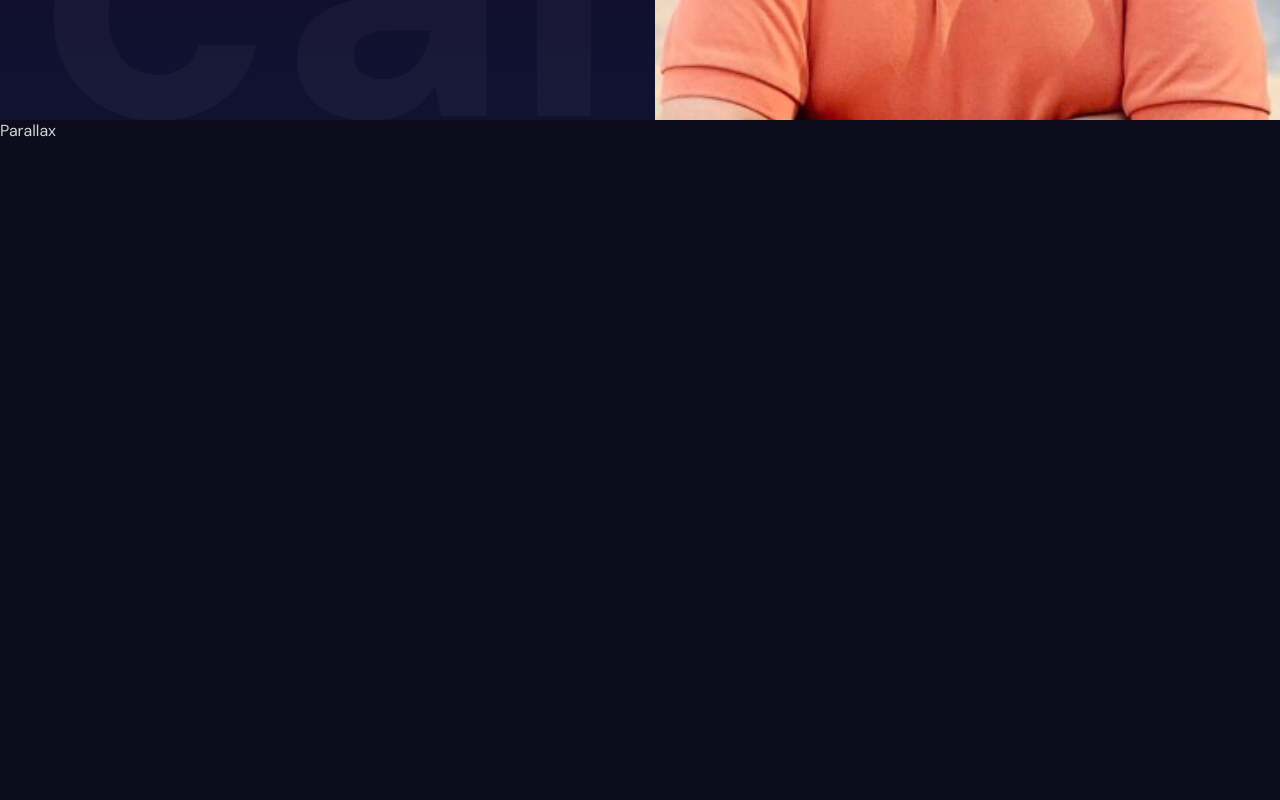
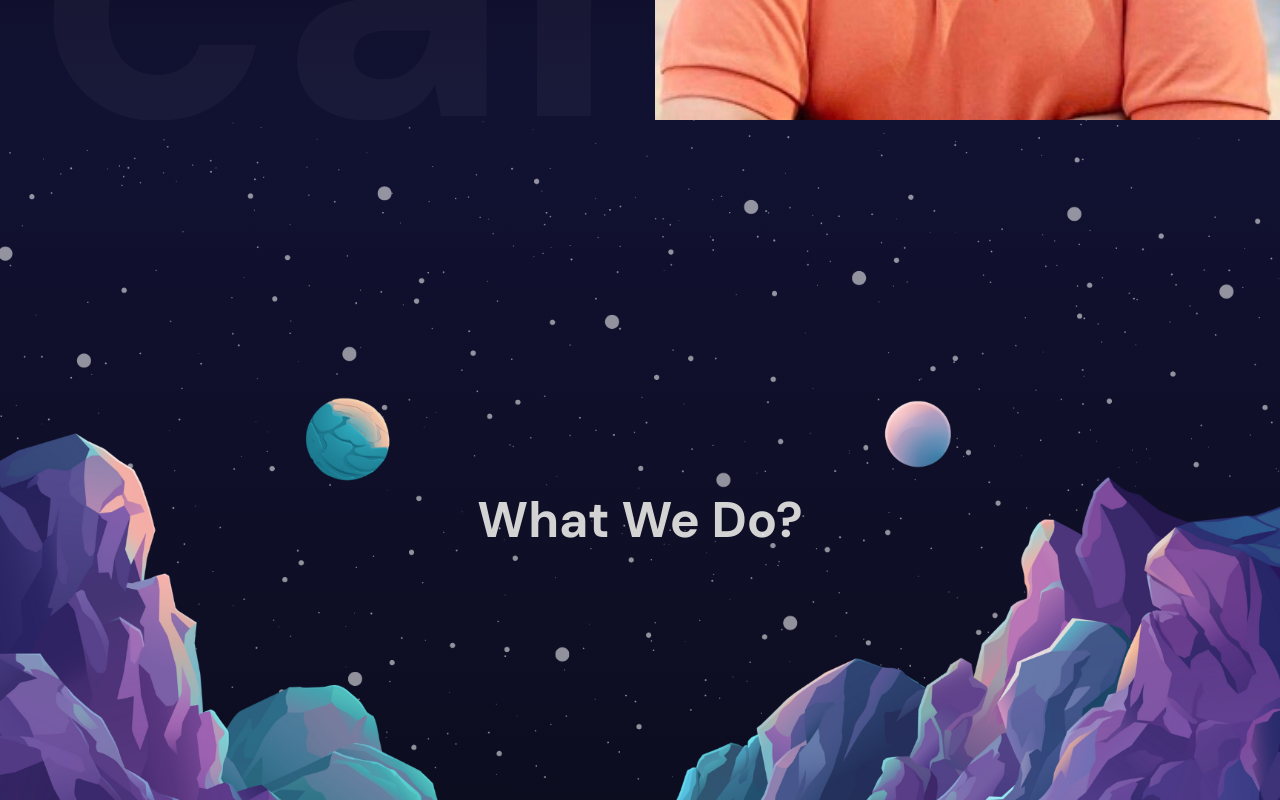
Before and after one commit to kyiithelord/Design-1, a React (Vite) app: page / in a window 1280 px wide. Shown: the part 680-1480 px from the top of the page. Built offline with nearby package versions, Linux system fonts and the light colour scheme.

Commit message:
Service Added

```diff
--- a/src/App.jsx
+++ b/src/App.jsx
@@ -1,6 +1,7 @@
 import "./app.scss";
 import Hero from "./components/hero/Hero";
 import Navbar from "./components/navbar/Navbar";
+import Parallax from "./components/parallax/Parallax";
 import Test from "./Test";
 const App = () => {
   return (
@@ -9,9 +10,9 @@
         <Navbar />
         <Hero/>
       </section>
-      <section id='Services'>Parallax</section>
+      <section id='Services'><Parallax type='services'/></section>
       <section>Services</section>
-      <section id="Portfolio">Portfolio1</section>
+      <section id="Portfolio"><Parallax type='portfolio'/></section>
       <section>Portfolio2</section>
       <section>Portfolio3</section>
       <section id="Contact">Contact</section>
--- /dev/null
+++ b/src/components/parallax/Parallax.jsx
@@ -0,0 +1,24 @@
+import { useRef } from 'react';
+import './parallax.scss';
+import {motion, useScroll,useTransform} from 'framer-motion';
+
+const Parallax = ({type}) => {
+  const ref = useRef();
+   const {scrollYProgress} = useScroll({
+     target:ref,
+     offset:['start start','end start']
+   });
+  const yText = useTransform(scrollYProgress,[0,1.75],['0%','150%']);
+  const yBg = useTransform(scrollYProgress,[0,1.95],['0%','100%']);
+
+  return (
+    <motion.div className='parallax' style={{background:type === 'services' ? 'linear-gradient(180deg,#111132,#0c0c1d)' : 'linear-gradient(180deg,#111132,#505064)'}}>
+        <motion.h1 style={{y:yText}} > {type === 'services' ?  'What We Do?' : 'What We Did?'} </motion.h1>
+        <motion.div className='network'></motion.div>
+        <motion.div  style={{ y:yBg, backgroundImage:`url(${type==='services' ? '/planets.png' : '/sun.png'})`}} className='planets'></motion.div>
+        <motion.div style={{x:yBg}} className='stars'></motion.div>
+    </motion.div>
+  )
+}
+
+export default Parallax
--- /dev/null
+++ b/src/components/parallax/parallax.scss
@@ -0,0 +1,43 @@
+.parallax{
+    width: 100%;
+    height: 100%;
+    position: relative;
+    display: flex;
+    align-items: center;
+    justify-content: center;
+    overflow: hidden;
+
+    h1{
+        font-size: 50px;
+    }
+
+    .network{
+        background-image: url('/mountains.png');
+        background-size: cover;
+        background-position: bottom;
+        width: 100%;
+        height: 100%;
+        position: absolute;
+        z-index: 3;
+    }
+
+    .planets{
+        background-image: url('/planets.png');
+        background-size: cover;
+        background-position: bottom;
+        width: 100%;
+        height: 100%;
+        position: absolute;
+        z-index: 2;
+    }
+
+    .stars{
+        background-image: url('/stars.png');
+        background-size: cover;
+        background-position: bottom;
+        width: 100%;
+        height: 100%;
+        position: absolute;
+        z-index: 1;
+    }
+}
--- a/src/components/sidebar/sidebar.scss
+++ b/src/components/sidebar/sidebar.scss
@@ -8,7 +8,7 @@
     color: black;
 
     .bg{
-
+        z-index: 999;
         position: fixed;
         top: 0;
         left: 0;
@@ -34,6 +34,7 @@
     }
 
     button{
+        z-index: 999;
         width: 40px;
         height: 40px;
         border-radius: 20%;
```
